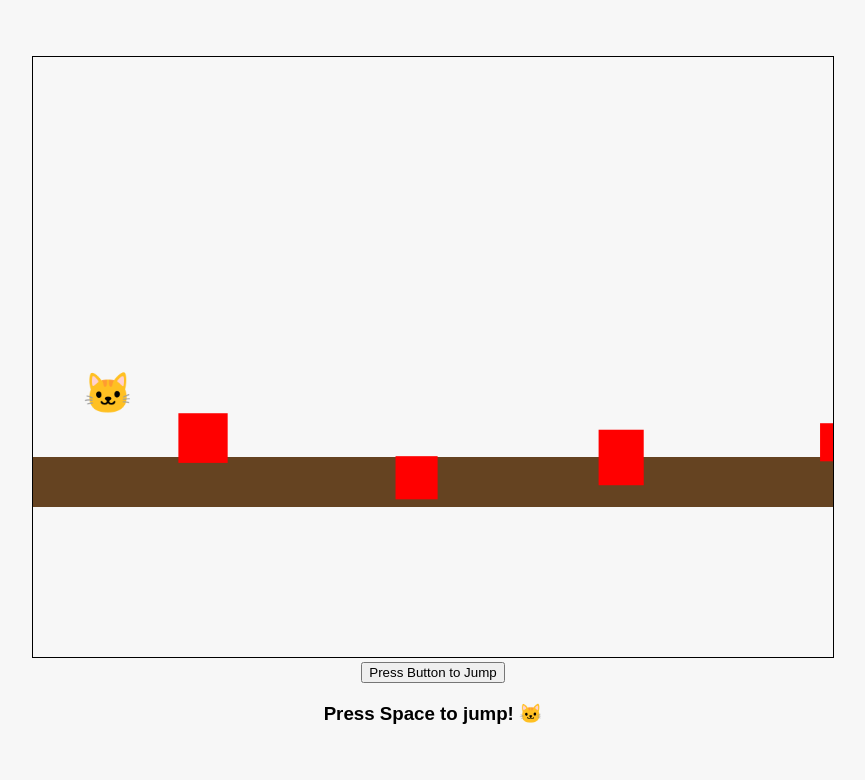
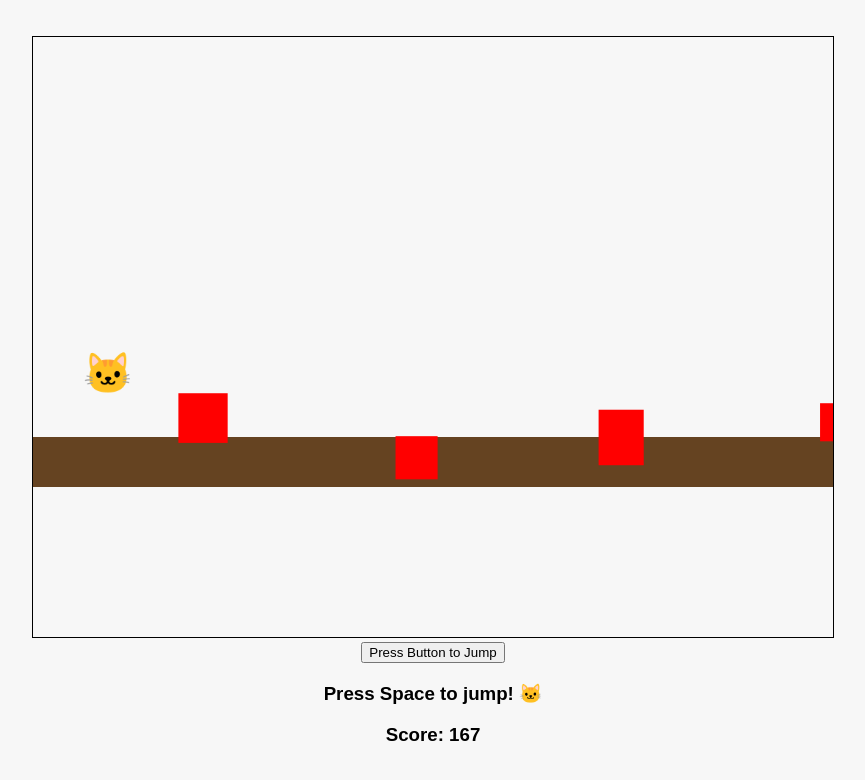
Before and after one commit to eaddaa/kitty-run-game, a Next.js app: page / in a window 1280 px wide. Both pictures are taken after a click on the button "Restart Game". Shown: the top 780 px of the page, without its empty margins (207-1072 px from the left). Built offline with nearby package versions, Linux system fonts and the light colour scheme.

Commit message:
Update index.js

```diff
--- a/pages/index.js
+++ b/pages/index.js
@@ -82,9 +82,9 @@ const Game = () => {
       });
     }
 
-    // Remove the score text from top-left corner
-
+    // Increase score
     if (!gameOver) {
+      setScore((prevScore) => prevScore + 1); // Increment score
       requestRef.current = requestAnimationFrame(gameLoop);
     } else {
       // Game over message
@@ -139,7 +139,10 @@ const Game = () => {
             <button onClick={startGame}>Restart Game</button>
           </div>
         ) : (
-          <h3>Press Space to jump! 🐱</h3>
+          <>
+            <h3>Press Space to jump! 🐱</h3>
+            <h3>Score: {score}</h3> {/* Show current score */}
+          </>
         )}
       </div>
     </div>
```
